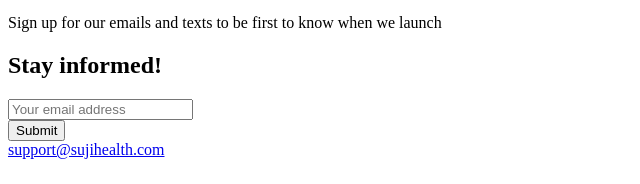
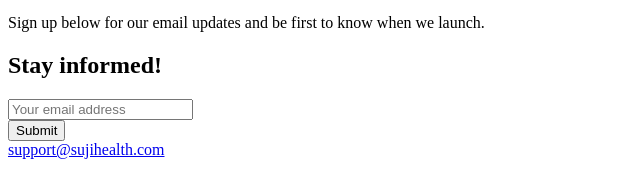
Before and after one commit to candhteam/Sujihealth, a website built with webpack: page src/index.html in a window 1280 px wide. Shown: the part 239-423 px from the top of the page, 0-640 px from the left. Built offline with nearby package versions, Linux system fonts and the light colour scheme; a web font is replaced by a local one.

Commit message:
latest sujihealth update

```diff
--- a/src/index.html
+++ b/src/index.html
@@ -88,7 +88,7 @@
           </a>
         </div>
         <div class="suji-health__paragraph">
-          <p>Sign up for our emails and texts to be first to know when we launch</p>
+          <p>Sign up below for our email updates and be first to know when we launch.</p>
         </div>
         <div class="suji-health__header">
           <h1 class="heading--h1">
```
